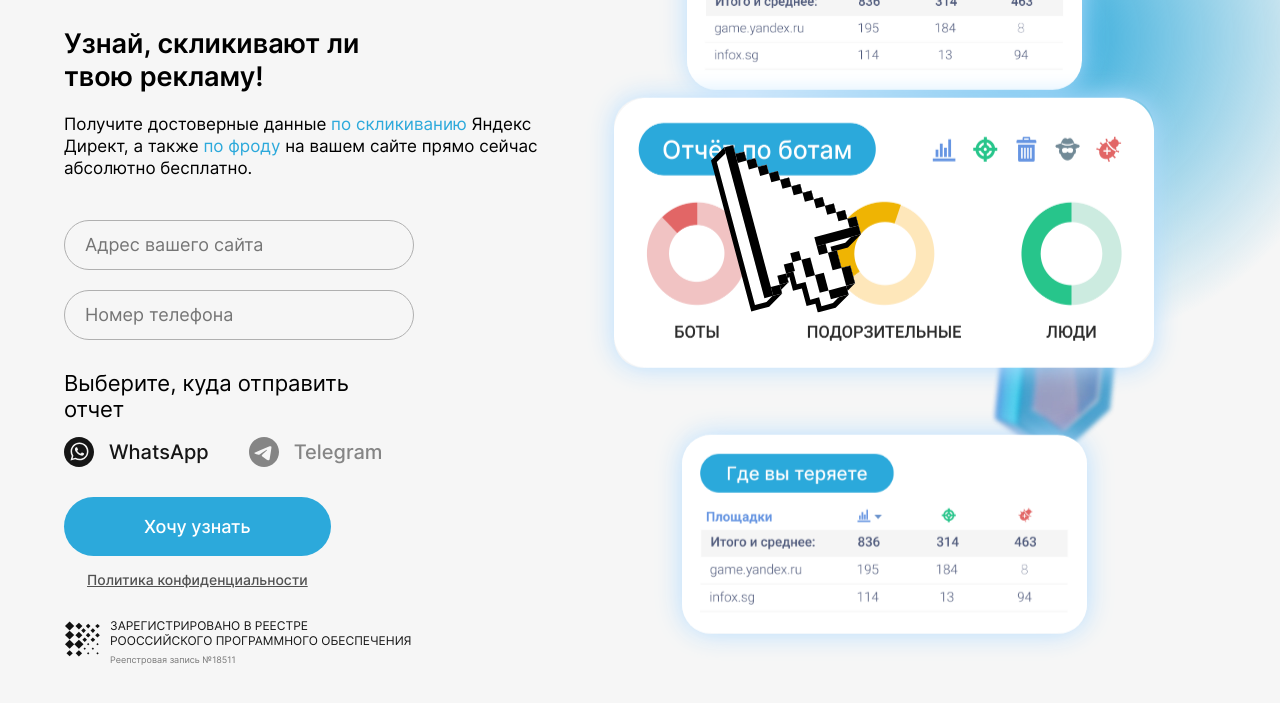
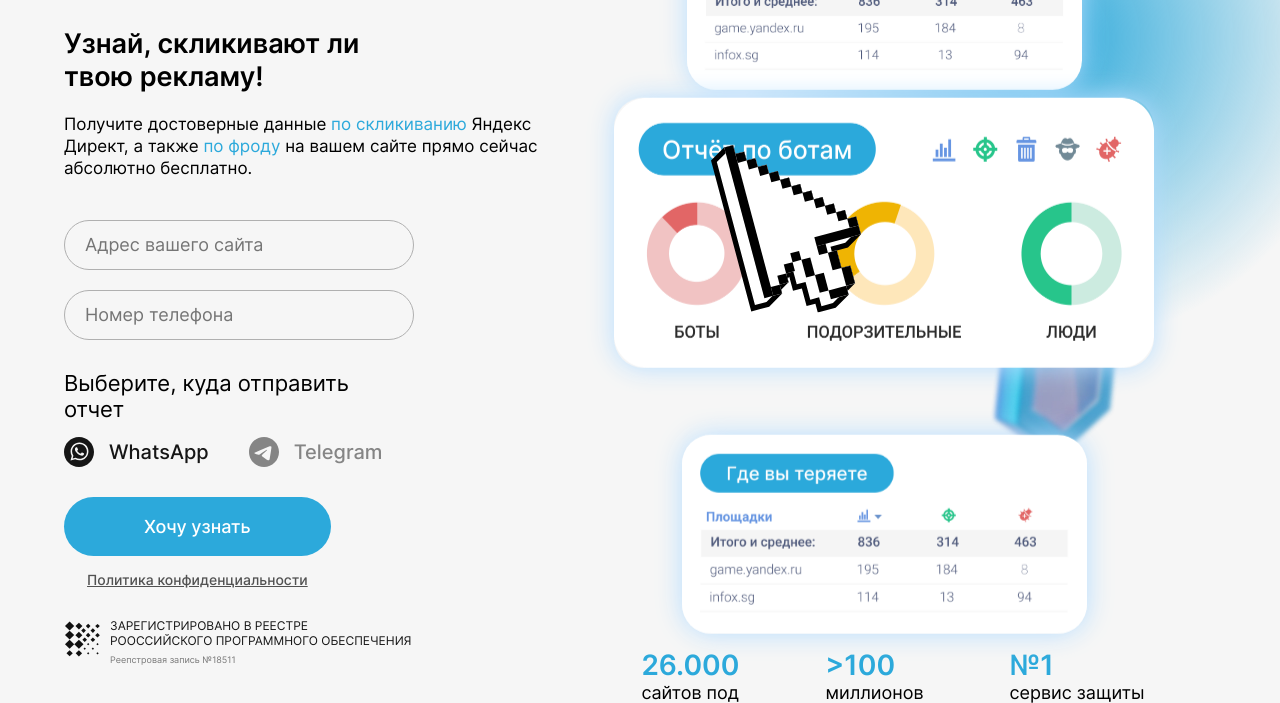
Before and after one commit to Vakhant/botfaqtor.ru, a plain HTML site: page click/index2.html in a window 1280 px wide. Shown: the part 97-800 px from the top of the page. Drawn offline with Linux system fonts and the light colour scheme.

Commit message:
fix/page24

```diff
--- a/click/index2.html
+++ b/click/index2.html
@@ -160,6 +160,20 @@
 						<img class="slide active" src="images/dist/statistick_graph1.png">
 						<img class="slide next" src="images/dist/statistick_graph2.png">
 						<img class="slide prev" src="images/dist/statistick_graph3.png">
+						<div class="click__stat">
+							<div class="click__stat_block">
+								<div class="click__stat_numbers cb">26.000</div>
+								<div class="click__stat_text">сайтов под защитой</div>
+							</div>
+							<div class="click__stat_block">
+								<div class="click__stat_numbers cb">>100</div>
+								<div class="click__stat_text">миллионов ботов в базе</div>
+							</div>
+							<div class="click__stat_block">
+								<div class="click__stat_numbers cb">№1</div>
+								<div class="click__stat_text">сервис защиты от форда</div>
+							</div>
+						</div>
 					</div>
 				</div>
 				<img src="images/dist/mouse-icon.svg" class="click__macbook-mouse">
```
Also changed, not shown: click/index4.html (+14 -0 lines).
